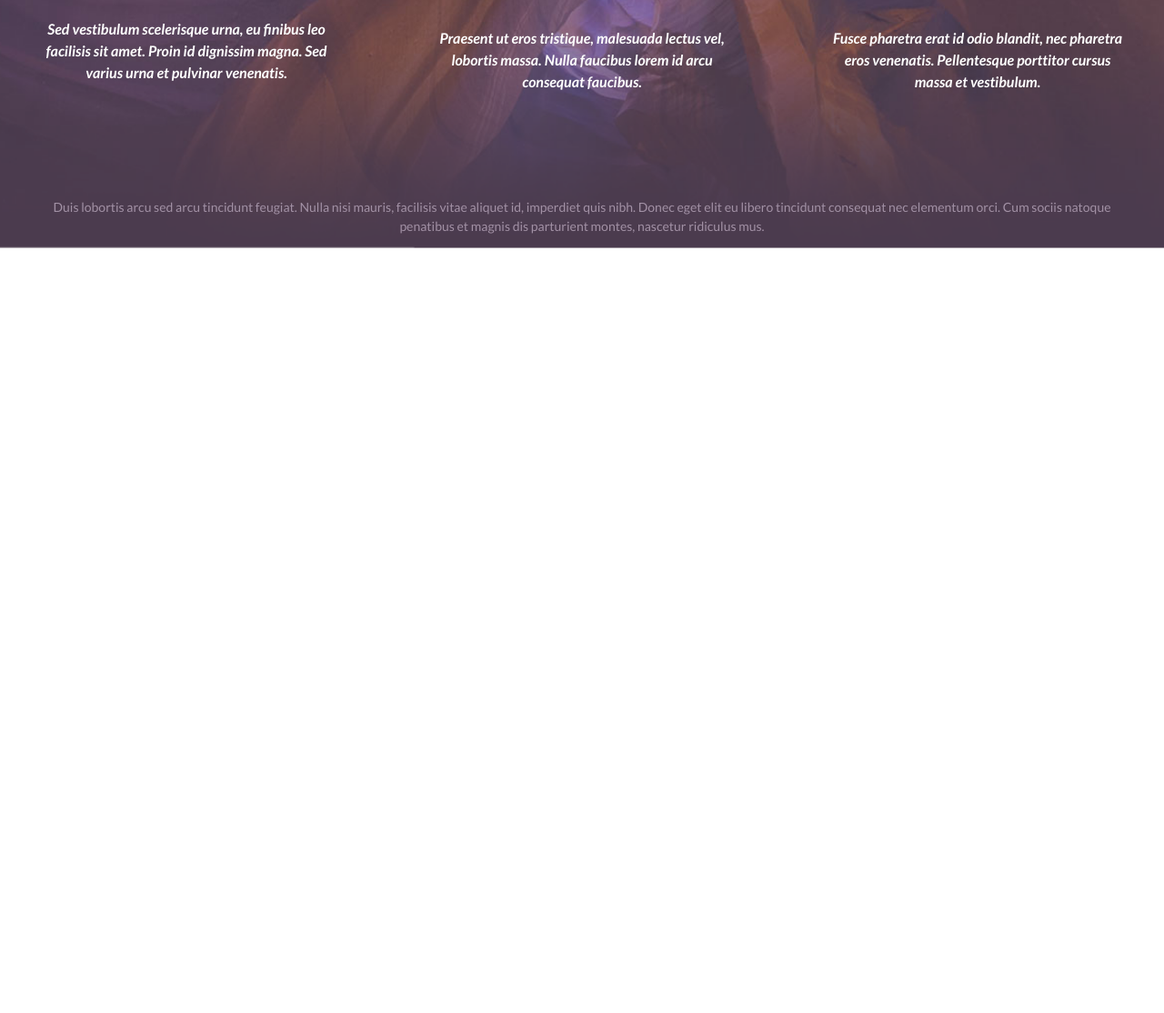
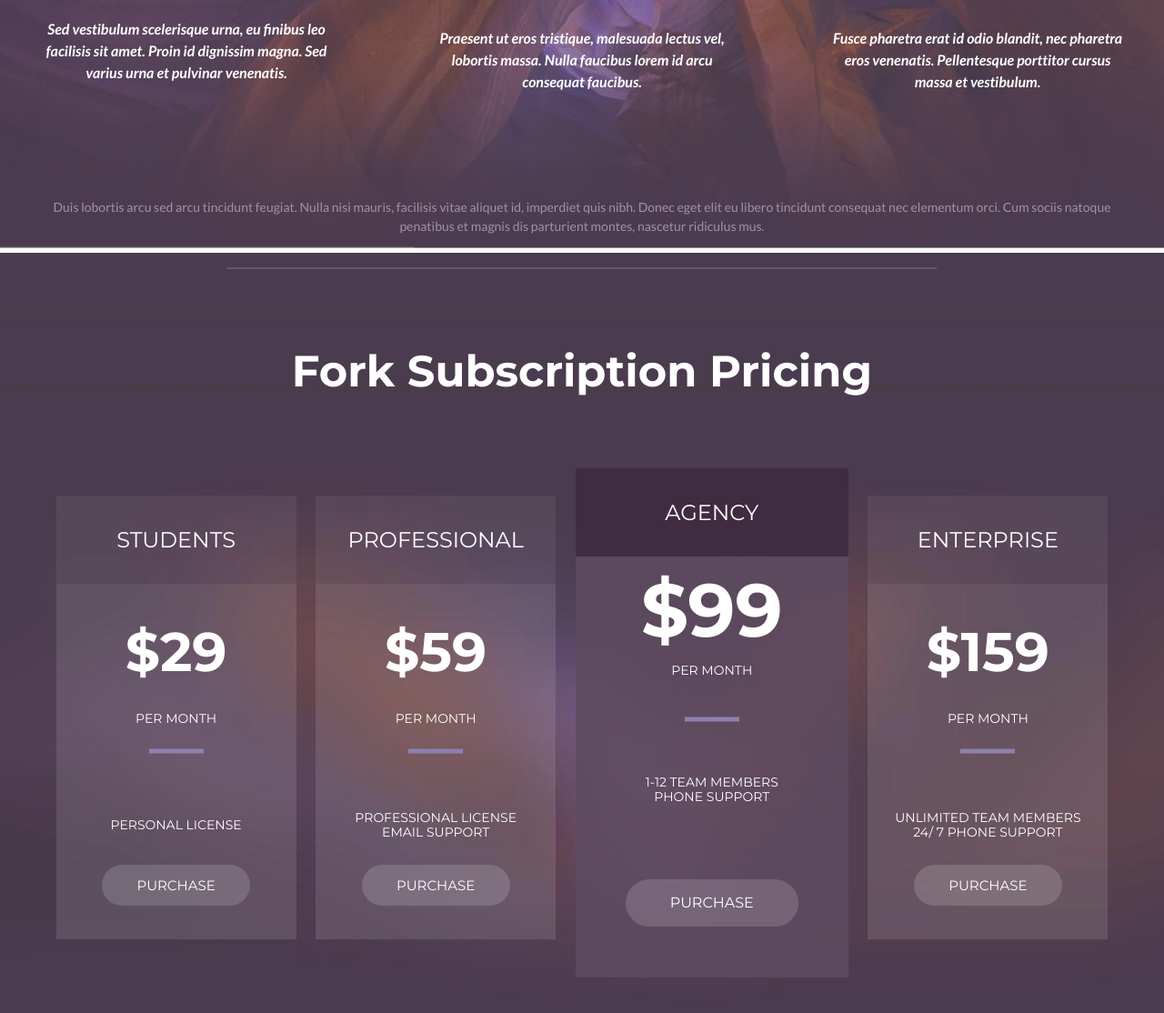
Before and after one commit to IgorMilya/SP-Forkio, a website: page index.html in a window 1280 px wide. Shown: the part 2392-3506 px from the top of the page at 91% size. Before the commit the page ends 2670 px from the top, so only its background shows below. Drawn offline with Linux system fonts and the light colour scheme.

Commit message:
prcng section

```diff
--- a/index.html
+++ b/index.html
@@ -211,6 +211,66 @@
         </div>
     </section>
 
+
+    <section class="pricing">
+        <div class="container">
+
+            <div class="pricing__title">
+                <h2>Fork Subscription Pricing</h2>
+            </div>
+
+            <ul class="pricing__list">
+                <li class="pricing__item">
+                    <div class="pricing__tariff">
+                        <div class="tariff__title">Students</div>
+                        <div class="tariff__price">$29</div>
+                        <div class="tariff__period">per month</div>
+
+                        <div class="tariff__type">Personal License</div>
+                        <div class="tariff__button">
+                            <button>purchase</button>
+                        </div>
+                    </div>
+                </li>
+                <li class="pricing__item">
+                    <div class="pricing__tariff">
+                        <div class="tariff__title">professional</div>
+                        <div class="tariff__price">$59</div>
+                        <div class="tariff__period">per month</div>
+
+                        <div class="tariff__type">Professional License<br>Email Support</div>
+                        <div class="tariff__button">
+                            <button>purchase</button>
+                        </div>
+                    </div>
+                </li>
+                <li class="pricing__item">
+                    <div class="pricing__tariff">
+                        <div class="tariff__title">agency</div>
+                        <div class="tariff__price">$99</div>
+                        <div class="tariff__period">per month</div>
+
+                        <div class="tariff__type">1-12 Team Members<br>Phone Support</div>
+                        <div class="tariff__button">
+                            <button>purchase</button>
+                        </div>
+                    </div>
+                </li>
+                <li class="pricing__item">
+                    <div class="pricing__tariff">
+                        <div class="tariff__title">enterprise</div>
+                        <div class="tariff__price">$159</div>
+                        <div class="tariff__period">per month</div>
+
+                        <div class="tariff__type">Unlimited Team Members<br>24/ 7 Phone Support</div>
+                        <div class="tariff__button">
+                            <button>purchase</button>
+                        </div>
+                    </div>
+                </li>
+            </ul>
+        </div>
+    </section>
 </main>
 
 
--- /dev/null
+++ b/src/scss/_pricing.scss
@@ -0,0 +1,225 @@
+
+.pricing {
+
+  background: url("../../dist/img/pricingbgi.jpg") no-repeat center;
+
+  background-size: cover;
+  height: 100%;
+  width: 100%;
+  padding-bottom: 97px;
+  @media (min-width: 320px) and (max-width: 480px) {
+    padding-bottom: 10px;
+  }
+  &__title {
+    @include text(48px, 700, $text-color, 50px, 'Montserrat');
+    position: relative;
+    padding-top: 105px;
+    text-align: center;
+    margin-bottom: 112px;
+    @media screen and (max-width: 992px) {
+      @include text(42px, 700, $text-color, 44px, 'Montserrat');
+
+    }
+    &:before {
+
+      content: "";
+      position: absolute;
+      width: 780px;
+      height: 2px;
+      background: #645766;
+      left:50%;
+      transform:translate(-50%, -50%);
+      top: 17px;
+      @media screen and (max-width: 992px) {
+        width: 552px;
+      }
+      @media screen and (max-width: 768px) {
+        width: 245px;
+      }
+    }
+    @media (min-width: 320px) and (max-width: 480px) {
+      padding-top: 23px;
+      margin-bottom: 32px;
+      @include text(28px, 700, $text-color, 42px, 'Montserrat');
+    }
+  }
+
+  &__list {
+    display: flex;
+    justify-content: space-evenly;
+    flex-wrap: wrap;
+
+    @media screen and (max-width: 992px) {
+      gap: 70px 0;
+    }
+    @media (min-width: 320px) and (max-width: 480px) {
+      gap: 18px 0;
+    }
+  }
+  &__item {
+    width: 22%;
+    @media screen and (max-width: 992px) {
+      width: 35%;
+    }
+    @media (min-width: 320px) and (max-width: 480px) {
+      width: 257px;
+    }
+  }
+
+}
+
+
+.tariff {
+
+  &__title {
+    @include text(24px, 400, $text-color, 24px, 'Montserrat');
+
+    background: rgba(255,255,255,0.06);
+    height: 97px;
+    width: 100%;
+    display: flex;
+    justify-content: center;
+    align-items: center;
+    text-transform: uppercase;
+
+  }
+
+
+  &__price {
+    padding-top: 30px;
+    @include text(60px, 700, $text-color, 90px, 'Montserrat');
+    text-align: center;
+    position: relative;
+    background: rgba(255,255,255,0.11);
+    text-transform: uppercase;
+
+  }
+  &__period {
+    position: relative;
+
+    padding-top: 20px;
+    @include text(14px, 400, $text-color, 16px, 'Montserrat');
+    background: rgba(255,255,255,0.11);
+    padding-bottom: 73px;
+    text-align: center;
+    text-transform: uppercase;
+    &::after {
+      content: "";
+      position: absolute;
+      width: 60px;
+      height: 5px;
+      bottom: 40px;
+      left:50%;
+      transform:translate(-50%, -50%);
+      background: #8D81AC;
+    }
+  }
+
+  &__type {
+    padding-top: 20px;
+    @include text(14px, 400, $text-color, 16px, 'Montserrat');
+    background: rgba(255,255,255,0.11);
+    padding-bottom: 28px;
+    text-align: center;
+    text-transform: uppercase;
+
+  }
+
+  &__button {
+    background: rgba(255,255,255,0.11);
+    display: flex;
+    justify-content: center;
+    align-items: end;
+    padding-bottom: 37px;
+
+  }
+  &__button button {
+    width: 163px;
+    height: 45px;
+    border-color: transparent;
+
+    border-radius: 40px;
+    background: rgba(255,255,255,0.15);
+    @include text(15px, 400, $text-color, 15px, 'Montserrat');
+    text-transform: uppercase;
+    cursor: pointer;
+
+  }
+}
+
+.pricing__item:nth-child(1) .pricing__tariff .tariff__type {
+  line-height: 32px;
+}
+
+
+.pricing__item:nth-child(3) {
+  width: 25%;
+  @media screen and (max-width: 992px) {
+    width: 35%;
+
+  }
+  @media (min-width: 320px) and (max-width: 480px) {
+    width: 299px;
+  }
+}
+.pricing__item:nth-child(3) .pricing__tariff {
+  background: rgba(	70,48,72,0.84);
+  position: relative;
+  top: -30px;
+
+  width: 100%;
+  @media screen and (max-width: 992px) {
+    width: 110%;
+    top: -40px;
+    left: -26px;
+  }
+  @media (min-width: 320px) and (max-width: 480px) {
+    top: 0;
+    left: 0;
+    width: 100%;
+  }
+}
+.pricing__item:nth-child(3) .pricing__tariff .tariff__title {
+
+  background: rgba(0,0,0,0.1);
+}
+.pricing__item:nth-child(3) .pricing__tariff .tariff__price,
+.pricing__item:nth-child(3) .pricing__tariff .tariff__period,
+.pricing__item:nth-child(3) .pricing__tariff .tariff__type,
+.pricing__item:nth-child(3) .pricing__tariff .tariff__button {
+
+}
+.pricing__item:nth-child(3) .pricing__tariff .tariff__price {
+  padding-top: 14px;
+  @include text(82px, 700, $text-color, 90px, 'Montserrat');
+  text-align: center;
+}
+.pricing__item:nth-child(3) .pricing__tariff .tariff__period {
+  padding-top: 13px;
+  padding-bottom: 91px;
+  @include text(14px, 400, $text-color, 16px, 'Montserrat');
+  text-align: center;
+
+}
+.pricing__item:nth-child(3) .pricing__tariff .tariff__type {
+  padding-top: 16px;
+  padding-bottom: 83px;
+}
+.pricing__item:nth-child(3) .pricing__tariff .tariff__button {
+  display: flex;
+  justify-content: center;
+  align-items: center;
+  padding-bottom: 56px;
+
+}
+.pricing__item:nth-child(3) .pricing__tariff .tariff__button button {
+  @include text(16px, 400, $text-color, 18px, 'Montserrat');
+  cursor: pointer;
+  width: 190px;
+  height: 52px;
+  border-radius: 40px;
+  border-color: transparent;
+  background-color: rgba(255,255,255,0.15);
+  text-transform: uppercase;
+
+}
--- a/src/scss/_services.scss
+++ b/src/scss/_services.scss
@@ -2,7 +2,6 @@
 .services {
    background: #F4F4F4;
 
-   // .services__title
    &__title {
       @include text(48px, 700, $def-color, 50px, 'Montserrat');
       order: 2;
@@ -12,7 +11,7 @@
          @include text(39px, 700, $def-color, 38px, 'Montserrat');
 
       }
-      @media screen and (max-width: 990px) {
+      @media screen and (max-width: 992px) {
          order: 1;
          margin-bottom: 50px;
 
@@ -24,18 +23,17 @@
       }
    }
 
-   // .services__list
    &__list {
       order: 1;
       grid-row-start: 1;
       grid-row-end: 3;
-      @media screen and (max-width: 990px) {
+      @media screen and (max-width: 992px) {
          order: 2;
       }
 
    }
    &__list li {
-      @media screen and (max-width: 990px) {
+      @media screen and (max-width: 992px) {
          margin-bottom: 60px;
       }
       @media (min-width: 320px) and (max-width: 490px) {
@@ -48,19 +46,18 @@
       }
    }
 
-   // .services__img
    &__img {
       display: flex;
       align-items: end;
       position: relative;
       right: -10px;
       order: 3;
-      @media screen and (max-width: 990px) {
+      @media screen and (max-width: 992px) {
          width: 100%;
          display: flex;
          align-items: end;
          position: relative;
-         right: -34px;
+         right: -10px;
       }
    }
    &__img img {
@@ -71,7 +68,6 @@
 }
 
 .list {
-   // .list__item
    &__item {
       display: flex;
       gap: 23px;
@@ -102,7 +98,7 @@
    &__title {
       @include text(16px, 400, #323232, 21px, 'Montserrat');
       margin-bottom: 17px;
-      @media screen and (max-width: 990px) {
+      @media screen and (max-width: 992px) {
          margin-bottom: 2px;
 
       }
@@ -110,7 +106,7 @@
    &__text {
       @include text(14px, 400, $sub-title, 21px, 'Montserrat');
       margin-bottom: 35px;
-      @media (min-width: 320px) and (max-width: 490px) {
+      @media (min-width: 320px) and (max-width: 480px) {
          margin-bottom: 0;
 
       }
@@ -124,7 +120,7 @@
    grid-template-columns: 1fr 1fr;
    column-gap: 10px;
    justify-content: center;
-   @media screen and (max-width: 990px) {
+   @media screen and (max-width: 992px) {
       display: flex;
       flex-direction: column;
       justify-content: center;
--- a/src/scss/style.scss
+++ b/src/scss/style.scss
@@ -6,3 +6,4 @@
 @import "about";
 @import "services";
 @import "feedback";
+@import "pricing";
```
Also changed, not shown: src/scss/_about.scss (+0 -9 lines), dist/img/pricingbgi.jpg (added), dist/styles/style.min.css, src/img/pricingbgi.jpg (added).
